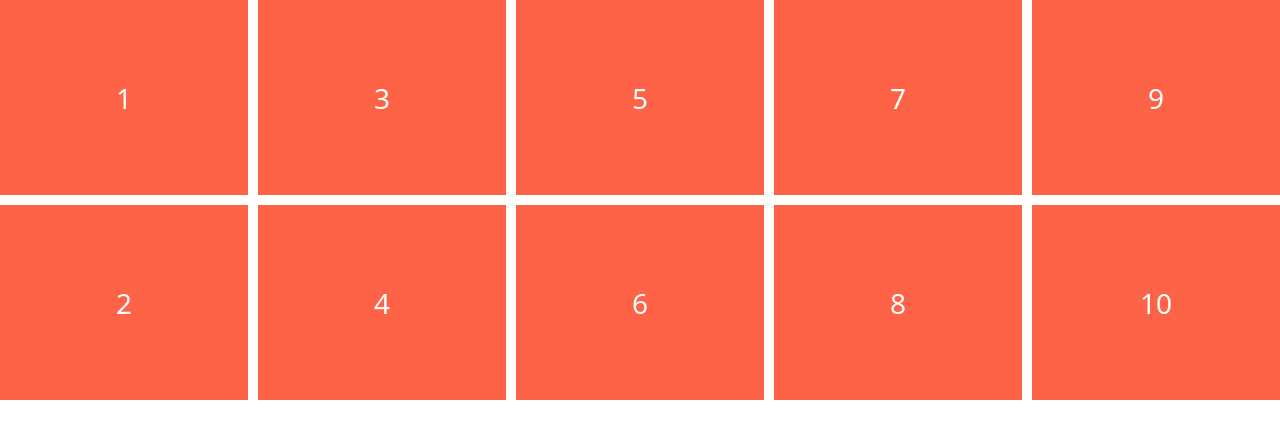
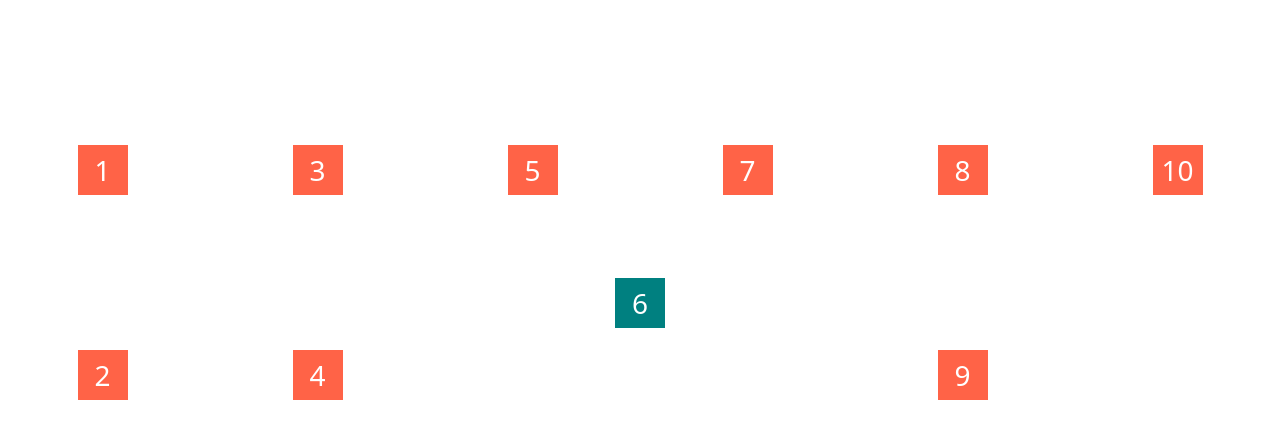
Before and after one commit to parangwave/css-layout-master-class, a website built with Vite: page index.html in a window 1280 px wide. Built offline with nearby package versions, Linux system fonts and the light colour scheme.

Commit message:
Grid - justify/align/place-items/self for how to sort contents in grid cells

```diff
--- a/index.html
+++ b/index.html
@@ -4,7 +4,7 @@
     <meta charset="UTF-8" />
     <meta name="viewport" content="width=device-width, initial-scale=1.0" />
     <link rel="stylesheet" href="/style.css" />
-    <title>Grid - Auto Columns && Rows for unprepared contents</title>
+    <title>Grid - justify/align/place-items/self for how to sort contents in grid cells</title>
   </head>
   <body>
     <div class="father">
--- a/style.css
+++ b/style.css
@@ -13,11 +13,16 @@ body {
   grid-template-rows: repeat(2, 1fr);
   grid-auto-rows: 1fr;
   grid-auto-columns: 1fr;
-  grid-auto-flow: row;
   grid-auto-flow: column;
+  /* justify-items: stretch; */ /* w/ no size */
+  /* justify-items: center;
+  align-items: end; */
+  place-items: end center; /* 세로 가로 */
 }
 
 .child {
+  width: 50px;
+  height: 50px;
   background-color: tomato;
   color: white;
   font-size: 28px;
@@ -25,3 +30,11 @@ body {
   justify-content: center;
   align-items: center;
 }
+
+.child:nth-child(6) {
+  background-color: teal;
+  /* align-self: center;
+  justify-self: end; */
+  place-self: center;
+  grid-column: span 2;
+}
```
